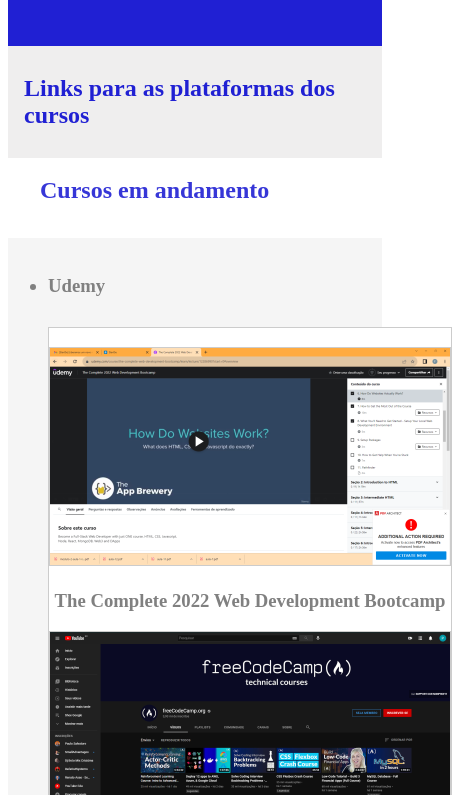
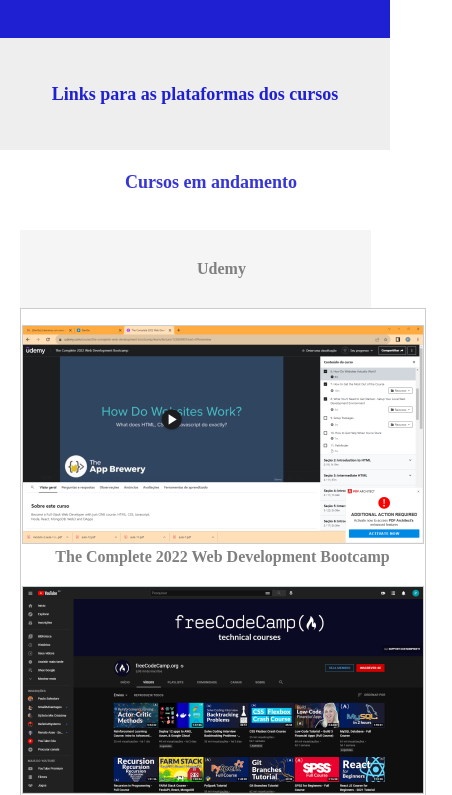
Before and after one commit to aecioprogrammer/meuscursosonline, a plain HTML site: page index.html in a window 390 px wide. Shown: the part 122-917 px from the top of the page, 452 px wide, since content can reach past the window. Drawn offline with Linux system fonts and the light colour scheme.

Commit message:
update css grid styles

```diff
--- a/css/meusestilos2.css
+++ b/css/meusestilos2.css
@@ -1,3 +1,8 @@
+* {
+  margin: 0;
+  padding: 0;
+}
+
 .titulo {
   height: 10em;
   display: flex;
@@ -33,12 +38,13 @@
   margin-left: 10%;
   margin-bottom: 2em;
   margin-top: 1em;
-  width: 90%;
+  /*width: 100%;*/
   display: flex;
   background-color: rgb(223, 221, 221, 30%);
   color: gray; /**rgb(54, 54, 223);*/
+  overflow: hidden;
+  padding-left: 30px;
 }
-
 
 a {
   color: rgb(0, 0, 0, 60%);
@@ -51,7 +57,6 @@
 img {
   border: 1px solid #ccc;
 }
-
 
 /*
 .nav {
@@ -105,25 +110,25 @@
 .item {
   text-align: center;
   font-size: 1em;
-  }
+}
 
 .item:hover {
- transform: translateY(5px);
+  transform: translateY(5px);
 }
-
 
 .grid {
   display: grid;
   grid-template-columns: auto auto auto;
   grid-template-rows: auto;
-  margin: 0 auto;
-  margin-top: 1em;
+  margin: 30px auto 30px auto;
+  /*margin-top: 1em;
   margin-bottom: 1em;
-  margin-right: 0.5em;
-  margin-left: 0.5em;
+  margin-right: auto;
+  margin-left: auto;*/
   border: 1px solid #ccc;
   background-color: white;
   padding: 1em 2em 1em 2em;
+  width: 100%;
 }
 
 body > div > img {
@@ -134,17 +139,54 @@
 }
 
 @media (max-width: 1000px) {
+  body {
+    margin: 0;
+    text-align: center;
+    width: 100vw;
+  }
+
+  h1,
+  h2,
+  h3 {
+    text-align: center;
+    margin: auto;
+  }
+
+  h1 {
+    font-size: 20px;
+  }
+
+  h2 {
+    font-size: 18px;
+  }
+
+  h3 {
+    font-size: 16px;
+  }
+
+  ul {
+    margin-top: 30px;
+    list-style-type: none;
+  }
+
+  li {
+    text-align: center;
+    padding-inline-start: 0;
+  }
+
   .grid {
     grid-template-columns: auto;
     margin: 30px auto 30px auto;
     padding: 1em 0 1em 0;
-     }
+    gap: 20px;
+  }
 
   .lista {
-    margin: 0px auto;
-    padding: 0px;
-    width: 100%;
+    margin: 0 auto;
+    padding: 0;
     background-color: rgb(223, 221, 221, 30%);
     color: gray; /**rgb(54, 54, 223);*/
+    overflow: visible;
+    width: 90%;
   }
 }
```
Also changed, not shown: index.html (+4 -4 lines).
